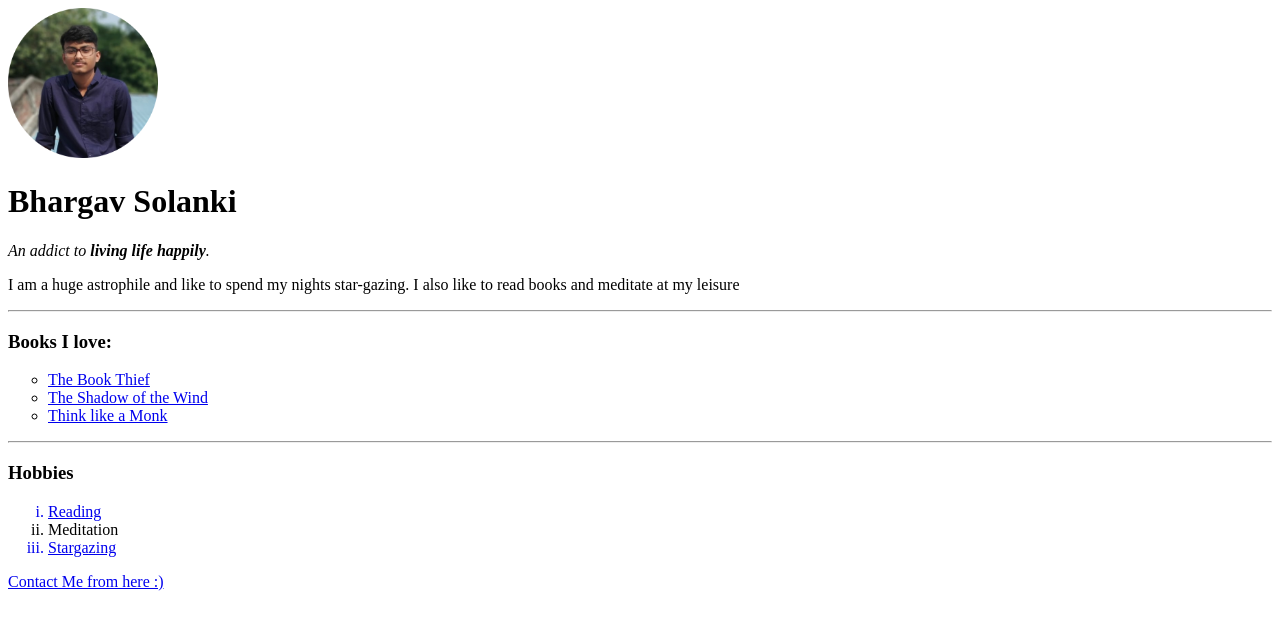
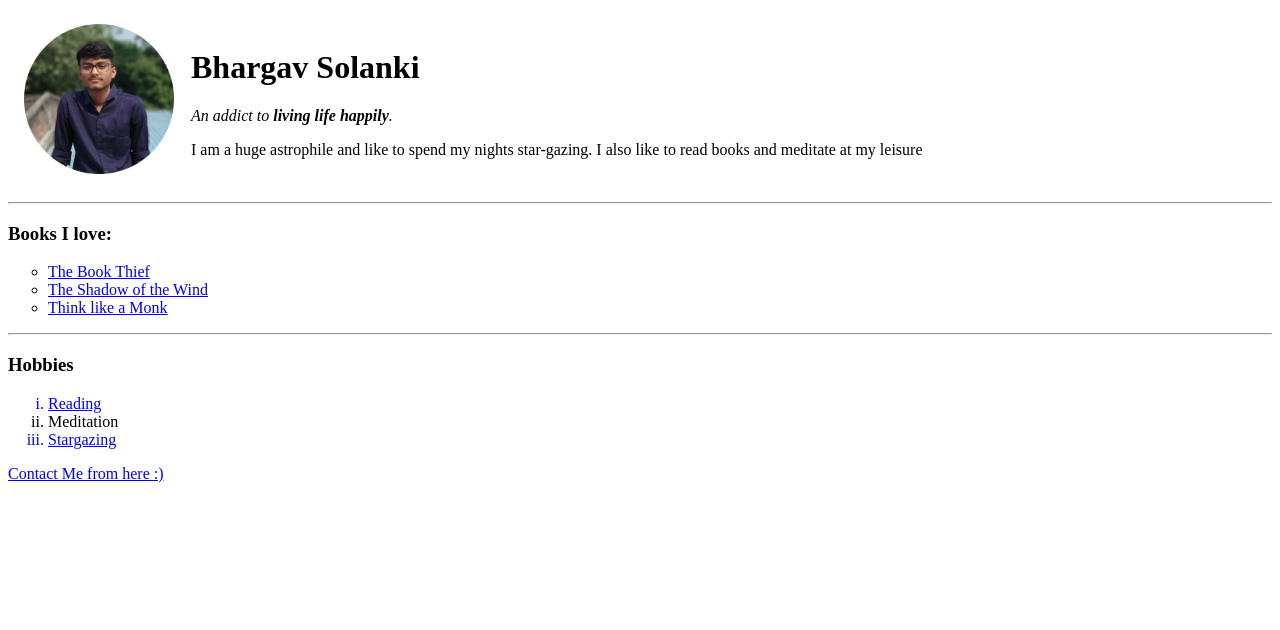
Before and after one commit to Bhargav166/Bio, a plain HTML site: page src/bio.html in a window 1280 px wide. Drawn offline with Linux system fonts and the light colour scheme.

Commit message:
added table

```diff
--- a/src/bio.html
+++ b/src/bio.html
@@ -9,11 +9,18 @@
 </head>
 
 <body>
-    <img src="/Bio/res/profile-picture.png" alt="My Profile Picture" width="150" height="150">
-    <h1>Bhargav Solanki</h1>
-    <p><em>An addict to <strong>living life happily</strong>.</em></p>
-    <p>I am a huge astrophile and like to spend my nights star-gazing. I also like to read books and meditate at my
-        leisure</p>
+    <table cellspacing="15">
+        <tr>
+            <td><img src="/Bio/res/profile-picture.png" alt="My Profile Picture" width="150" height="150"></td>
+            <td>
+                <h1>Bhargav Solanki</h1>
+                <p><em>An addict to <strong>living life happily</strong>.</em></p>
+                <p>I am a huge astrophile and like to spend my nights star-gazing. I also like to read books and
+                    meditate at my
+                    leisure</p>
+            </td>
+        </tr>
+    </table>
     <hr>
     <h3>Books I love:</h3>
     <ul style="list-style-type:circle">
```
